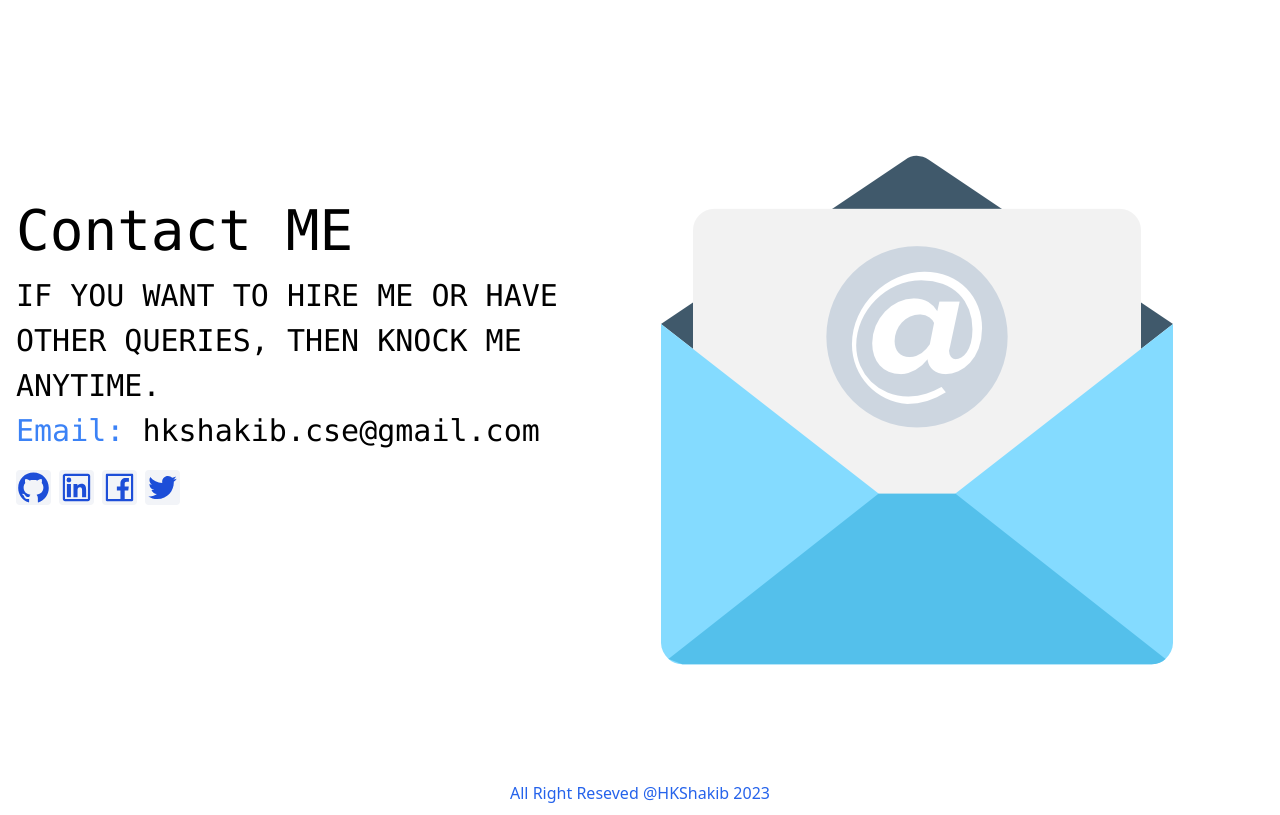
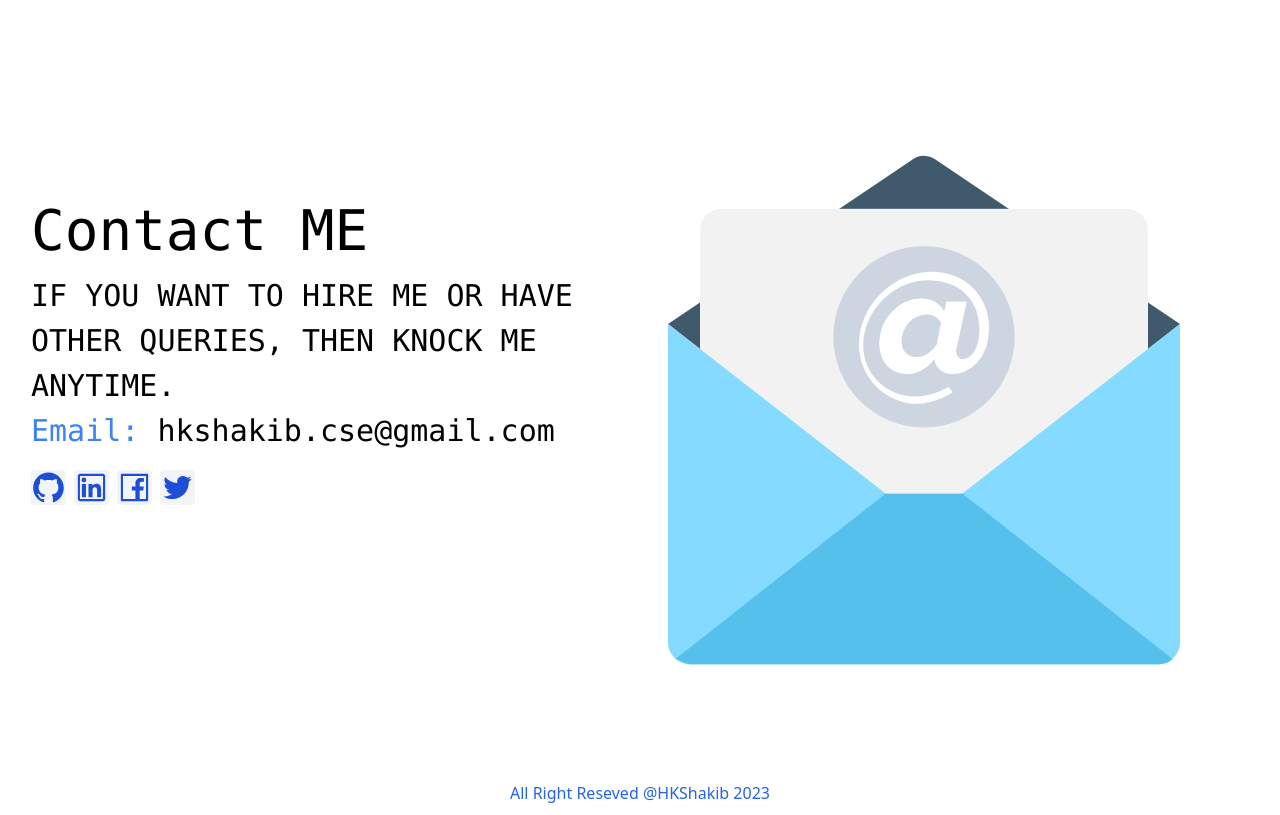
Before and after one commit to hkshakib/portfolio, a React (Create React App) app: page / in a window 1280 px wide. Shown: the part 6840-7655 px from the top of the page. Built offline with nearby package versions, Linux system fonts and the light colour scheme; what tailwindcss-font-inter would draw is missing.

Commit message:
fix: fix margin of footer

```diff
--- a/src/components/Footer.jsx
+++ b/src/components/Footer.jsx
@@ -5,7 +5,7 @@
 const Footer = () => {
   return (
     <div className='flex flex-col w-[100%] pb-[10px]'>
-      <div className='flex flex-col lg:flex-row pb-[100px]'>
+      <div className='flex flex-col lg:flex-row pb-[100px] lg:ml-[15px]'>
         <div className='flex flex-col lg:flex-1 justify-start lg:pt-[50px] pl-4 pb-[50px] lg:pb-0'>
               <h1 className='text-[40px] lg:text-[56px] font-mono'>Contact ME</h1>
               <h2 className='font-mono lg:text-[30px]'>IF YOU WANT TO HIRE ME OR HAVE OTHER QUERIES, THEN KNOCK ME ANYTIME.</h2>
```
